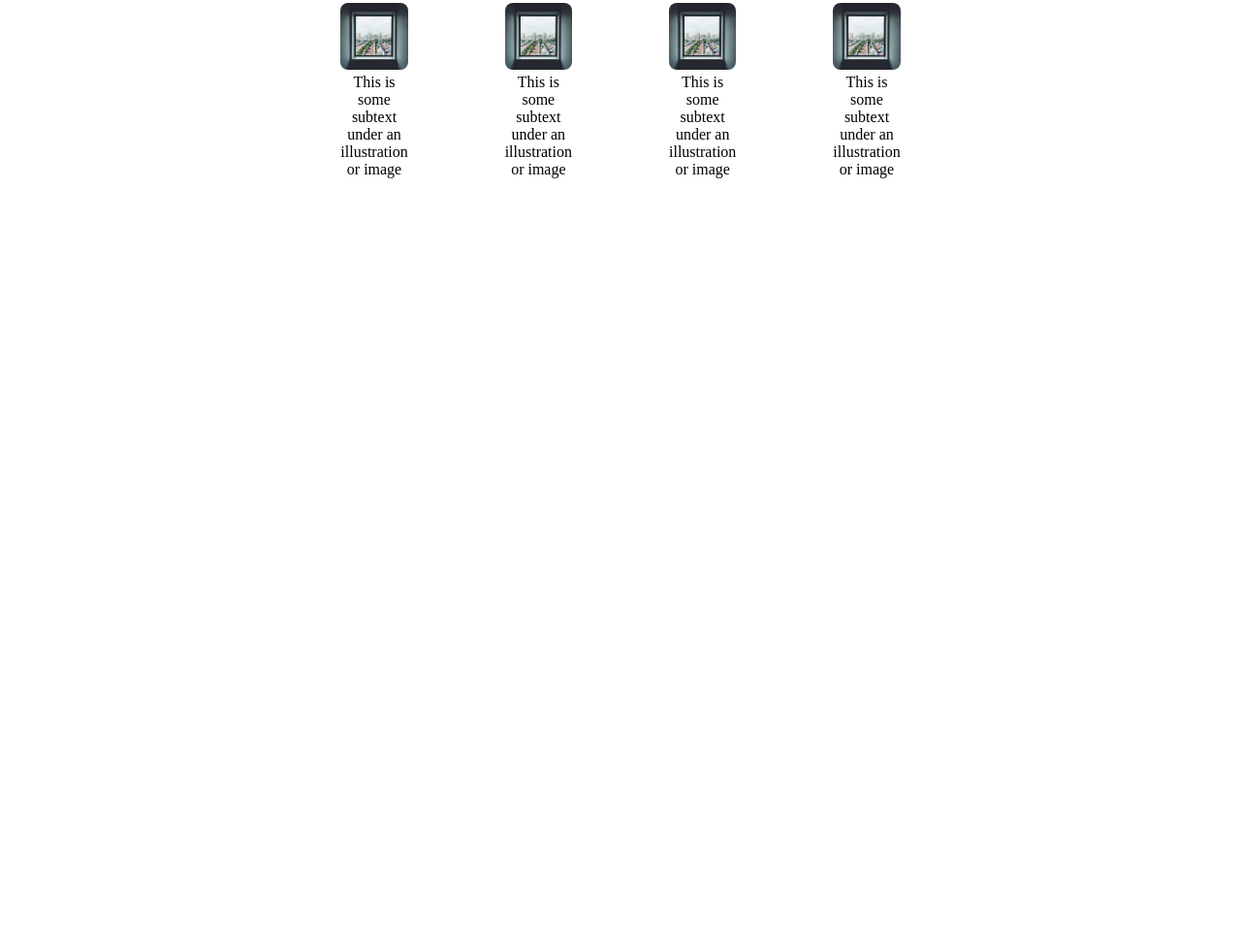
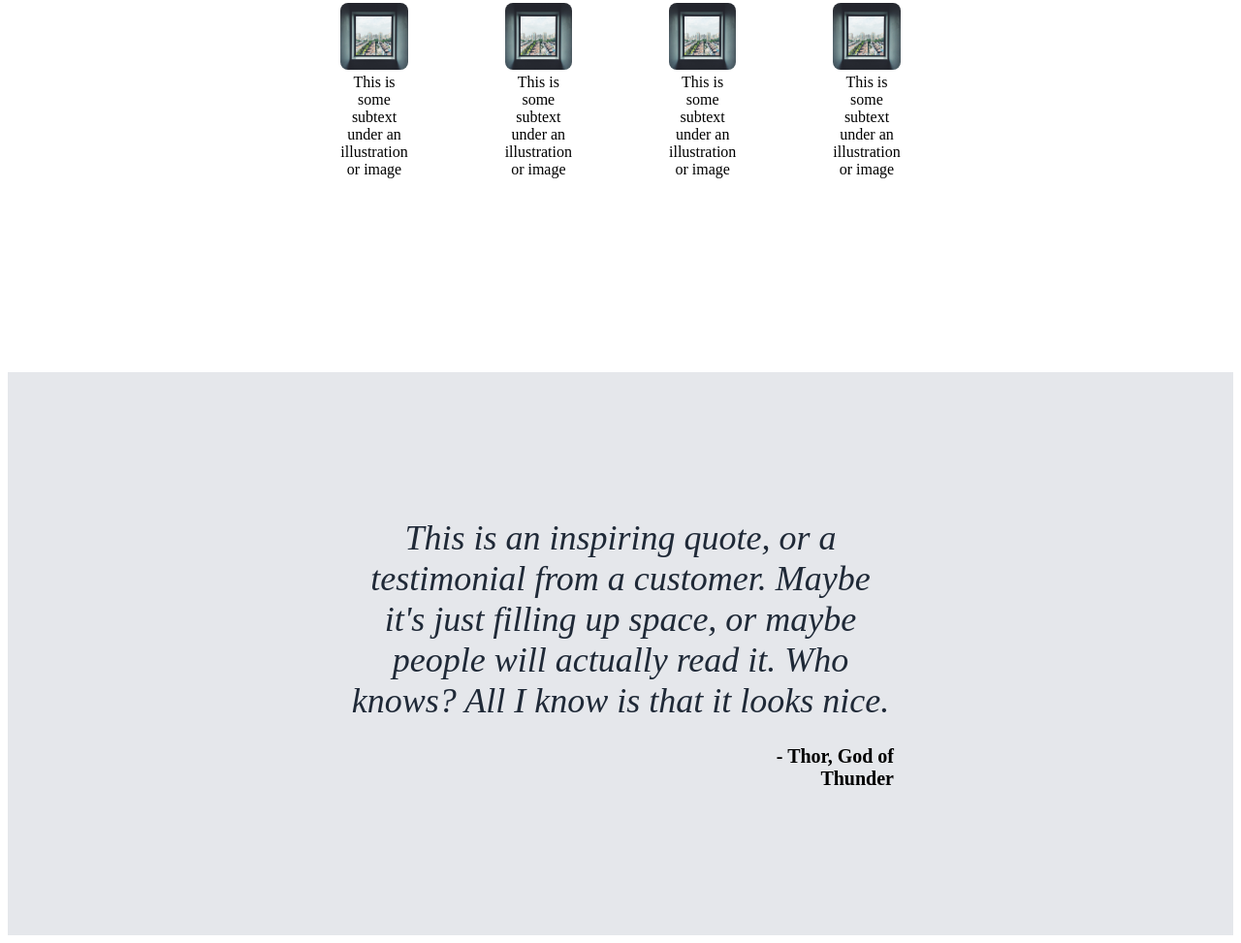
Before and after one commit to andychi6/my-website, a plain HTML site: page index.html in a window 1280 px wide. Shown: the part 860-1833 px from the top of the page at 97% size. Before the commit the page ends 1252 px from the top, so only its background shows below. Drawn offline with Linux system fonts and the light colour scheme.

Commit message:
Added CSS to quote section
As described.

```diff
--- a/index.html
+++ b/index.html
@@ -48,7 +48,10 @@
             </div>
         </div>
     </div>
-    <div class="quote"></div>
+    <div class="quote">
+        <div class="quote-text">This is an inspiring quote, or a testimonial from a customer. Maybe it's just filling up space, or maybe people will actually read it. Who knows? All I know is that it looks nice.</div>
+        <div class="quote-author">- Thor, God of Thunder</div>
+    </div>
     <div class="action"></div>
     <div class="footer"></div>
 </body>
--- a/style.css
+++ b/style.css
@@ -120,3 +120,30 @@ a {
     height:auto;
     border-radius: 8px;
 }
+
+.quote {
+    background-color: #e5e7eb;
+    display: flex;
+    flex-direction: column;
+    justify-content: center;
+    align-items: center;
+    padding-top: 150px;
+    padding-bottom: 150px;
+    padding-left: 350px;
+    padding-right: 350px;
+    gap: 25px;
+}
+
+.quote-text {
+    font-size: 36px;
+    font-style: italic;
+    color: #1F2937;
+    text-align: center;
+}
+
+.quote-author {
+    font-size: 20px;
+    font-weight: bold;
+    text-align: right;
+    margin-left: 70%;
+}
```
